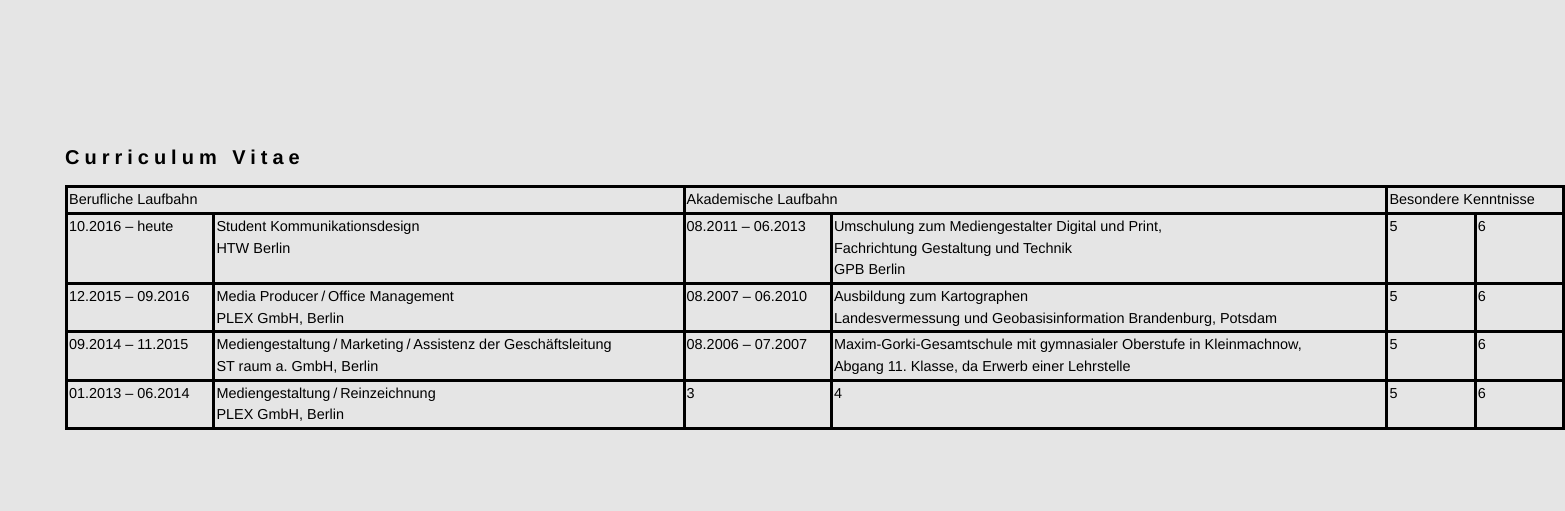
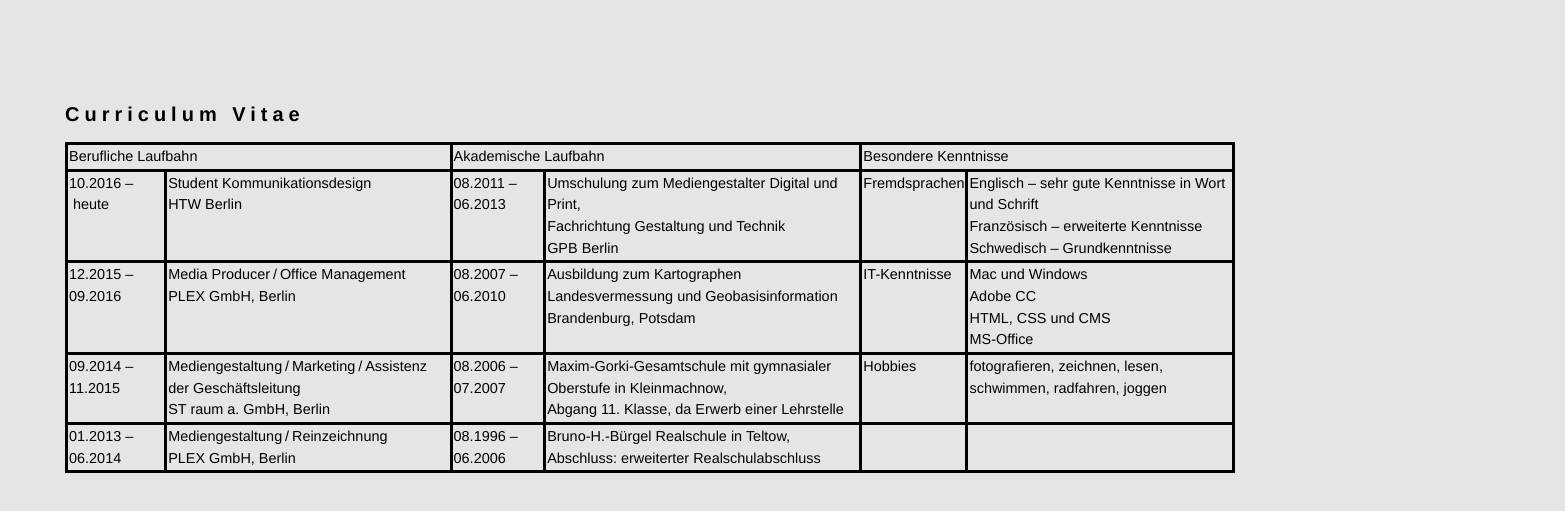
Before and after one commit to nckbrlyn/anoack.github.io, a plain HTML site: page CV.html in a window 1280 px wide. Shown: the part 239-750 px from the top of the page, 1565 px wide, since content can reach past the window. Drawn offline with Linux system fonts and the light colour scheme.

Commit message:
edit table on cv – try to make it responsive 3 (Tabelle mit content)

```diff
--- a/CV.html
+++ b/CV.html
@@ -54,8 +54,10 @@
                 HTW Berlin</td>
               <td>08.2011 – 06.2013</td>
               <td>Umschulung zum Mediengestalter Digital und Print,<br>Fachrichtung Gestaltung und Technik<br>GPB Berlin</td>
-              <td>5</td>
-              <td>6</td>
+              <td>Fremdsprachen</td>
+              <td>Englisch – sehr gute Kenntnisse in Wort und Schrift<br>
+                Französisch – erweiterte Kenntnisse</br>
+              Schwedisch – Grundkenntnisse</td>
             </tr>
             <tr>
               <td>12.2015 – 09.2016</td>
@@ -63,24 +65,27 @@
                 PLEX GmbH, Berlin</td>
               <td>08.2007 – 06.2010</td>
               <td>Ausbildung zum Kartographen<br>Landesvermessung und Geobasisinformation Brandenburg, Potsdam</td>
-              <td>5</td>
-              <td>6</td>
+              <td>IT-Kenntnisse</td>
+              <td>Mac und Windows<br>
+              Adobe CC<br>
+              HTML, CSS und CMS<br>
+              MS-Office</td>
             </tr>
             <tr>
               <td>09.2014 – 11.2015</td>
               <td>Mediengestaltung&thinsp;/&thinsp;Marketing&thinsp;/&thinsp;Assistenz der Geschäftsleitung<br>ST raum a. GmbH, Berlin</td>
               <td>08.2006 – 07.2007</td>
               <td>Maxim-Gorki-Gesamtschule mit gymnasialer Oberstufe in Kleinmachnow,<br>Abgang 11. Klasse, da Erwerb einer Lehrstelle</td>
-              <td>5</td>
-              <td>6</td>
+              <td>Hobbies</td>
+              <td>fotografieren, zeichnen, lesen, schwimmen, radfahren, joggen</td>
             </tr>
             <tr>
               <td>01.2013 – 06.2014</td>
               <td>Mediengestaltung&thinsp;/&thinsp;Reinzeichnung<br>PLEX GmbH, Berlin</td>
-              <td>3</td>
-              <td>4</td>
-              <td>5</td>
-              <td>6</td>
+              <td>08.1996 – 06.2006</td>
+              <td>Bruno-H.-Bürgel Realschule in Teltow,<br>Abschluss: erweiterter Realschulabschluss</td>
+              <td></td>
+              <td></td>
             </tr>
           </tbody>
         </table>
@@ -131,29 +136,6 @@
               <td>Bruno-H.-Bürgel Realschule in Teltow,<br>Abschluss: erweiterter Realschulabschluss</td>
             </tr>
           </table>
-
-  <h3>Besondere Kenntnisse</h3>
-
-  <table>
-    <tr>
-      <td>Fremdsprachen</td>
-      <td>Englisch – sehr gute Kenntnisse in Wort und Schrift<br>
-        Französisch – erweiterte Kenntnisse</br>
-      Schwedisch – Grundkenntnisse</td>
-    </tr>
-    <tr>
-      <td>IT-Kenntnisse</td>
-      <td>Mac und Windows<br>
-      Adobe CC<br>
-      HTML, CSS und CMS<br>
-      MS-Office</td>
-    </tr>
-
-    <tr>
-      <td>Hobbies</td>
-      <td>fotografieren, zeichnen, lesen, schwimmen, radfahren, joggen</td>
-    </tr>
-  </table>-->
         </div>
   </body>
 </html>
--- a/css/stylesheet.css
+++ b/css/stylesheet.css
@@ -208,11 +208,10 @@ body {
   line-height: 1.5;
   font-size: 0.95em;
   padding-right: 50px;
-  width: 1500px;
+  width: 100%;
 }
 
 td {
   border: solid;
   vertical-align: top;
-  /*padding-right: 50px;*/
 }
```
Lines whose indentation alone changed are shown as unchanged.
